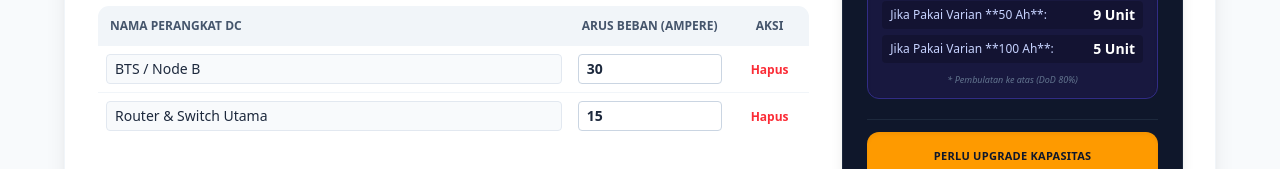
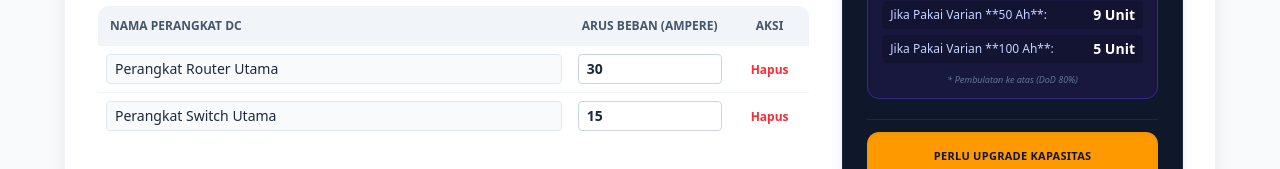
Before and after one commit to anggrdwjy/power-calculate, a plain HTML site: page index.html in a window 1280 px wide. Shown: the part 623-792 px from the top of the page. Drawn offline with nearby package versions, Linux system fonts and the light colour scheme.

Commit message:
Update index.html

```diff
--- a/index.html
+++ b/index.html
@@ -115,12 +115,12 @@
                             </thead>
                             <tbody id="dc_table_body">
                                 <tr class="border-b border-slate-100 row-dc">
-                                    <td class="p-2"><input type="text" value="BTS / Node B" class="w-full px-2 py-1 border border-slate-200 rounded text-sm bg-slate-50 dc-name"></td>
+                                    <td class="p-2"><input type="text" value="Perangkat Router Utama" class="w-full px-2 py-1 border border-slate-200 rounded text-sm bg-slate-50 dc-name"></td>
                                     <td class="p-2"><input type="number" value="30" oninput="hitungKapasitas()" class="w-full px-2 py-1 border border-slate-300 rounded text-sm dc-ampere font-semibold"></td>
                                     <td class="p-2 text-center"><button onclick="removeRow(this)" class="text-red-500 hover:text-red-700 text-xs font-bold cursor-pointer">Hapus</button></td>
                                 </tr>
                                 <tr class="border-b border-slate-100 row-dc">
-                                    <td class="p-2"><input type="text" value="Router & Switch Utama" class="w-full px-2 py-1 border border-slate-200 rounded text-sm bg-slate-50 dc-name"></td>
+                                    <td class="p-2"><input type="text" value="Perangkat Switch Utama" class="w-full px-2 py-1 border border-slate-200 rounded text-sm bg-slate-50 dc-name"></td>
                                     <td class="p-2"><input type="number" value="15" oninput="hitungKapasitas()" class="w-full px-2 py-1 border border-slate-300 rounded text-sm dc-ampere font-semibold"></td>
                                     <td class="p-2 text-center"><button onclick="removeRow(this)" class="text-red-500 hover:text-red-700 text-xs font-bold cursor-pointer">Hapus</button></td>
                                 </tr>
```
